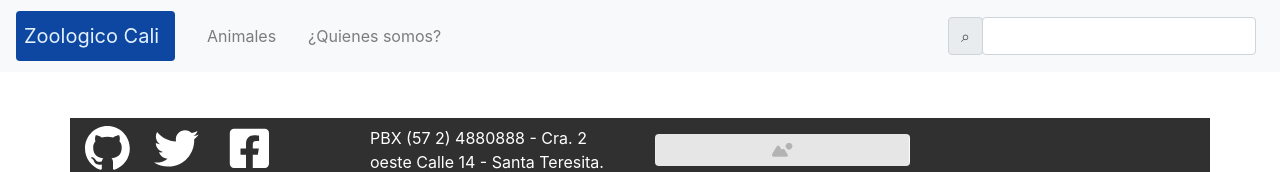
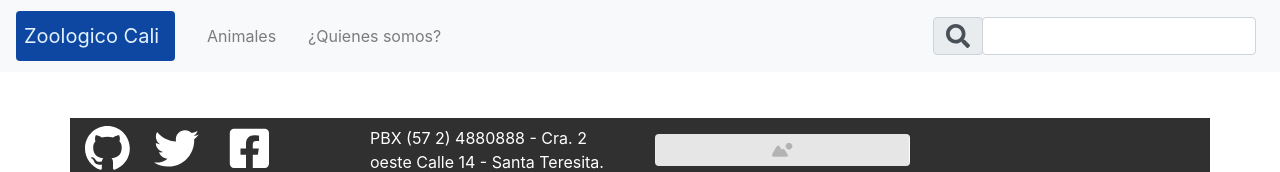
Before and after one commit to fredo0522/zoo_web, a React (Create React App) app: page / in a window 1280 px wide. Shown: the top 172 px of the page. Built offline with nearby package versions, Linux system fonts and the light colour scheme.

Commit message:
agregando mejor icono a la barra superior y finalizando detalles footer

```diff
--- a/src/App.css
+++ b/src/App.css
@@ -34,3 +34,7 @@ body {
   color: #FFFFFF !important;
   background-color: #303030;
 }
+
+.headerBar-icons {
+  font-size: 1.5em;
+}
--- a/src/App.js
+++ b/src/App.js
@@ -1,5 +1,4 @@
 import React, {Component} from 'react';
-// import logo from './logo.svg';
 import './App.css';
 import {Route, Switch} from 'react-router-dom';
 import HeaderBar from './components/HeaderBar';
@@ -9,7 +8,7 @@ import Who from './pages/Who';
 import { GoMarkGithub } from 'react-icons/go';
 import { FaTwitter } from "react-icons/fa";
 import {FaFacebookSquare} from "react-icons/fa";
-import GenericImage from './images/generic_image.png'
+import GenericImage from './images/generic_image.png';
 
 class App extends Component {
   render() {
@@ -32,9 +31,11 @@ class App extends Component {
             </Route>
           </Switch>
         </div>
-        <div className="mx-auto mt-5">
+
+        {/* -------footer----- */}
+        <div className="mx-auto mt-5 mb-3">
           <footer className="footer-style container">
-            <div className="row row-cols-md-4">
+            <div className="row row-cols-md-4 mt-4">
               <div className="col mb-4 mt-2">
                 <a href="#" className="text-center"><GoMarkGithub className="footer-style-icons"/></a>
                 <a href="#" className="text-center ml-4"><FaTwitter className="footer-style-icons"/></a>
--- a/src/components/HeaderBar.jsx
+++ b/src/components/HeaderBar.jsx
@@ -1,5 +1,6 @@
 import React, {Component} from 'react';
 import {NavLink} from "react-router-dom";
+import { FaSearch } from "react-icons/fa";
 
 class HeaderBar extends Component {
   render() {
@@ -44,9 +45,11 @@ class HeaderBar extends Component {
 
           <form className="form-inline mt-2 mt-md-0">
             <div className="input-group-prepend">
-              <span className="input-group-text" id="basic-addon3">&#x2315;</span>
+              <span className="input-group-text" id="iconSearch">
+                <FaSearch className="headerBar-icons"/>
+              </span>
             </div>
-            <input className="form-control mr-sm-2" type="text" aria-describedby="basic-addon3"/>
+            <input className="form-control mr-sm-2" type="text" aria-describedby="iconSearch"/>
           </form>
         </div>
       </nav>
```
